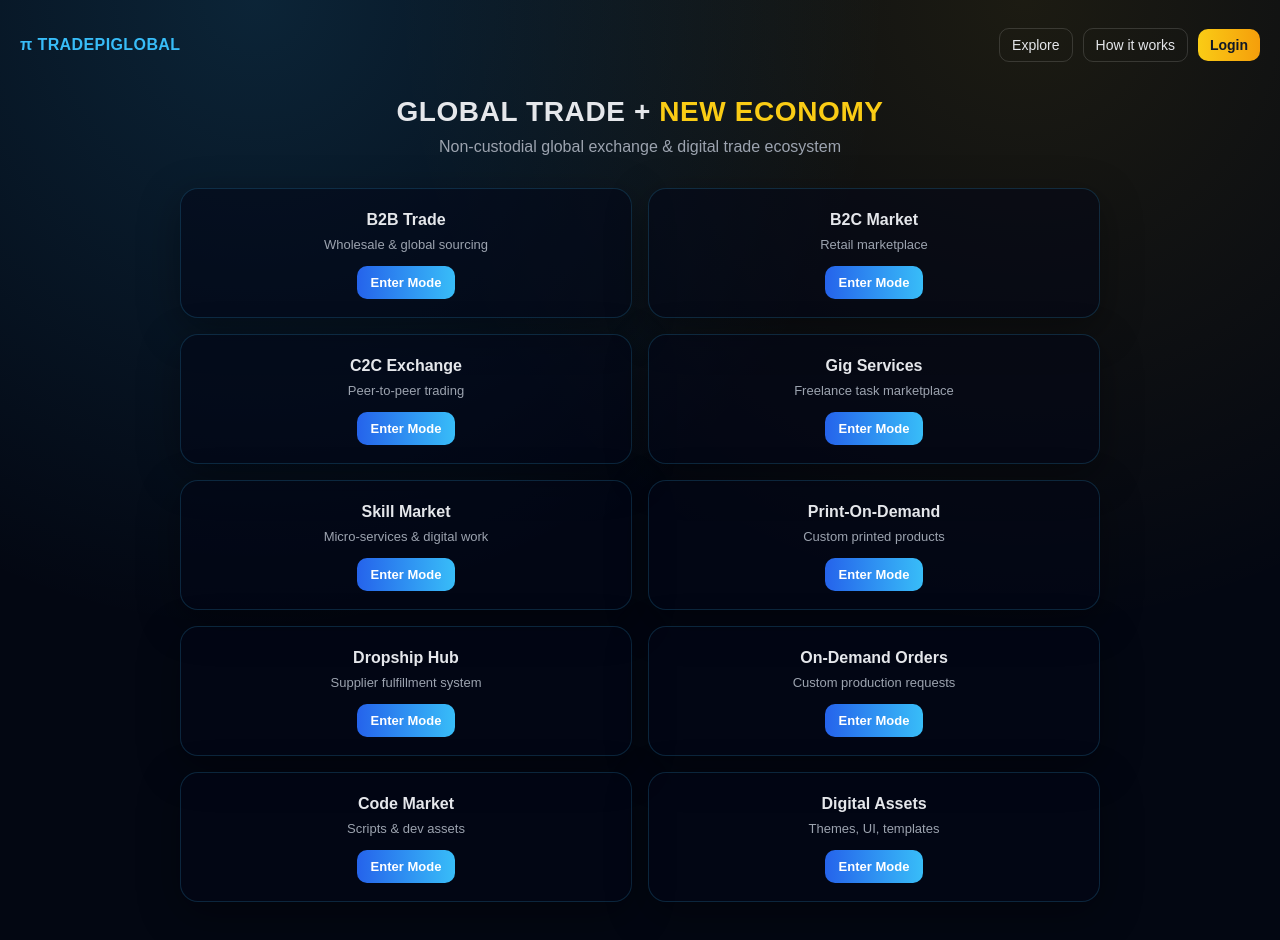
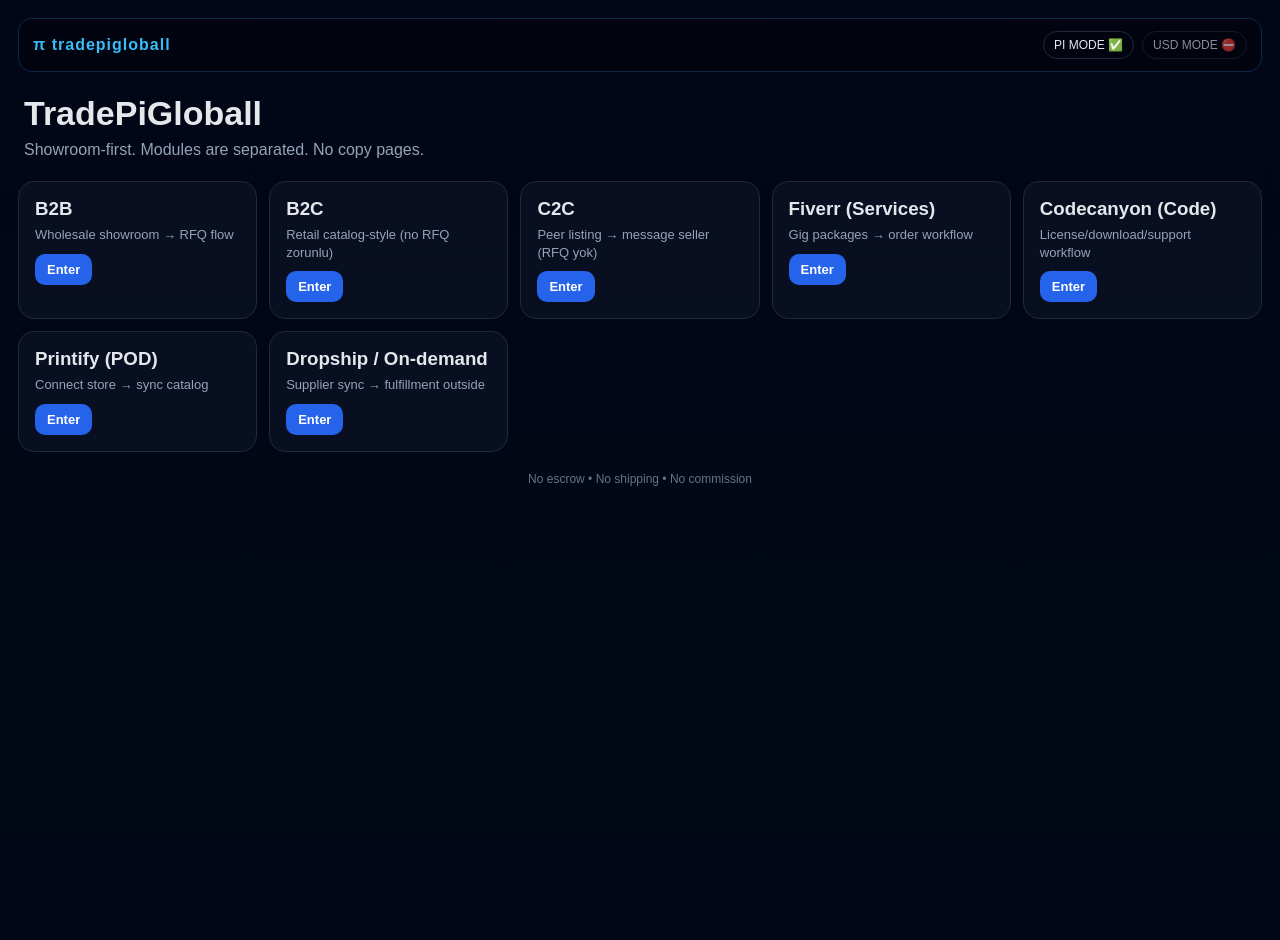
Before and after one commit to Bugsbuny24/tradepi, a Vue app: page / in a window 1280 px wide. Shown: the top 940 px of the page. After the commit the page ends 836 px from the top, so only its background shows below. Built offline with nearby package versions, Linux system fonts and the light colour scheme.

Commit message:
Update HomeView.vue

```diff
--- a/src/views/HomeView.vue
+++ b/src/views/HomeView.vue
@@ -1,137 +1,82 @@
 <template>
   <div class="page">
-    <!-- TOP BAR -->
     <header class="topbar">
-      <div class="logo">π TRADEPIGLOBAL</div>
-
-      <div class="actions">
-        <RouterLink class="ghost" to="/explore">Explore</RouterLink>
-        <RouterLink class="ghost" to="/how">How it works</RouterLink>
-        <RouterLink class="login" to="/profile">Login</RouterLink>
+      <div class="logo">π tradepigloball</div>
+      <div class="right">
+        <span class="pill">PI MODE ✅</span>
+        <span class="pill off" title="USD MODE kapalı">USD MODE ⛔</span>
       </div>
     </header>
 
-    <!-- HERO -->
     <section class="hero">
-      <h1>
-        GLOBAL TRADE + <span>NEW ECONOMY</span>
-      </h1>
-      <p>Non-custodial global exchange &amp; digital trade ecosystem</p>
+      <h1>TradePiGloball</h1>
+      <p>Showroom-first. Modules are separated. No copy pages.</p>
     </section>
 
-    <!-- MODES -->
     <section class="grid">
-      <div v-for="m in modes" :key="m.title" class="card">
-        <h3>{{ m.title }}</h3>
-        <p>{{ m.desc }}</p>
+      <RouterLink class="card" to="/b2b/products">
+        <h3>B2B</h3>
+        <p>Wholesale showroom → RFQ flow</p>
+        <span class="go">Enter</span>
+      </RouterLink>
 
-        <RouterLink class="enter" :to="m.to">
-          Enter Mode
-        </RouterLink>
-      </div>
+      <RouterLink class="card" to="/b2c">
+        <h3>B2C</h3>
+        <p>Retail catalog-style (no RFQ zorunlu)</p>
+        <span class="go">Enter</span>
+      </RouterLink>
+
+      <RouterLink class="card" to="/c2c">
+        <h3>C2C</h3>
+        <p>Peer listing → message seller (RFQ yok)</p>
+        <span class="go">Enter</span>
+      </RouterLink>
+
+      <RouterLink class="card" to="/services">
+        <h3>Fiverr (Services)</h3>
+        <p>Gig packages → order workflow</p>
+        <span class="go">Enter</span>
+      </RouterLink>
+
+      <RouterLink class="card" to="/code">
+        <h3>Codecanyon (Code)</h3>
+        <p>License/download/support workflow</p>
+        <span class="go">Enter</span>
+      </RouterLink>
+
+      <RouterLink class="card" to="/pod">
+        <h3>Printify (POD)</h3>
+        <p>Connect store → sync catalog</p>
+        <span class="go">Enter</span>
+      </RouterLink>
+
+      <RouterLink class="card" to="/dropship">
+        <h3>Dropship / On-demand</h3>
+        <p>Supplier sync → fulfillment outside</p>
+        <span class="go">Enter</span>
+      </RouterLink>
     </section>
+
+    <footer class="foot">
+      No escrow • No shipping • No commission
+    </footer>
   </div>
 </template>
 
-<script setup>
-import { RouterLink } from "vue-router";
-
-const modes = [
-  { title: "B2B Trade", desc: "Wholesale & global sourcing", to: "/b2b" },
-  { title: "B2C Market", desc: "Retail marketplace", to: "/b2c" },
-  { title: "C2C Exchange", desc: "Peer-to-peer trading", to: "/c2c" },
-  { title: "Gig Services", desc: "Freelance task marketplace", to: "/services" },
-  { title: "Skill Market", desc: "Micro-services & digital work", to: "/services" },
-  { title: "Print-On-Demand", desc: "Custom printed products", to: "/services" },
-  { title: "Dropship Hub", desc: "Supplier fulfillment system", to: "/b2b" },
-  { title: "On-Demand Orders", desc: "Custom production requests", to: "/b2b" },
-  { title: "Code Market", desc: "Scripts & dev assets", to: "/digital" },
-  { title: "Digital Assets", desc: "Themes, UI, templates", to: "/digital" },
-];
-</script>
-
 <style scoped>
-.page {
-  min-height: 100vh;
-  padding: 18px 14px 56px;
-  background: radial-gradient(circle at 20% 0%, rgba(56,189,248,.16), transparent 45%),
-              radial-gradient(circle at 80% 0%, rgba(250,204,21,.10), transparent 45%),
-              #030712;
-  color: #e5e7eb;
-}
-
-.topbar {
-  display: flex;
-  align-items: center;
-  justify-content: space-between;
-  padding: 10px 6px;
-}
-
-.logo { color: #38bdf8; font-weight: 700; letter-spacing: .4px; }
-
-.actions { display: flex; gap: 10px; align-items: center; }
-
-.ghost, .login {
-  text-decoration: none;
-  padding: 8px 12px;
-  border-radius: 10px;
-  border: 1px solid rgba(255,255,255,.14);
-  color: #e5e7eb;
-  font-size: 14px;
-}
-
-.login {
-  background: linear-gradient(90deg, #facc15, #f59e0b);
-  color: #111827;
-  border: 0;
-  font-weight: 700;
-}
-
-.hero {
-  text-align: center;
-  padding: 24px 0 10px;
-}
-
-.hero h1 {
-  margin: 0;
-  font-size: 28px;
-  letter-spacing: .6px;
-}
-.hero h1 span { color: #facc15; }
-.hero p { margin: 10px 0 0; color: #9ca3af; }
-
-.grid {
-  margin: 22px auto 0;
-  display: grid;
-  gap: 16px;
-  max-width: 920px;
-  grid-template-columns: repeat(2, minmax(0, 1fr));
-}
-
-.card {
-  padding: 18px;
-  border-radius: 18px;
-  border: 1px solid rgba(56,189,248,.18);
-  background: rgba(2,6,23,.55);
-  box-shadow: 0 12px 40px rgba(0,0,0,.35);
-  text-align: center;
-}
-
-.card h3 { margin: 4px 0 8px; font-size: 16px; }
-.card p { margin: 0 0 14px; color: #9ca3af; font-size: 13px; }
-
-.enter {
-  display: inline-block;
-  text-decoration: none;
-  padding: 9px 14px;
-  border-radius: 10px;
-  background: linear-gradient(90deg, #2563eb, #38bdf8);
-  color: #fff;
-  font-weight: 700;
-  font-size: 13px;
-}
-
-@media (max-width: 720px) {
-  .grid { grid-template-columns: 1fr; }
-}
+.page{ min-height:100vh; padding:18px; background:linear-gradient(#020617,#000814); }
+.topbar{ display:flex; justify-content:space-between; align-items:center; padding:12px 14px; border:1px solid #0b2a4a; border-radius:14px; background:rgba(0,0,0,.35); }
+.logo{ letter-spacing:1px; font-weight:700; color:#38bdf8; text-transform:lowercase; }
+.right{ display:flex; gap:8px; }
+.pill{ padding:6px 10px; border-radius:999px; border:1px solid #1e293b; color:#e2e8f0; font-size:12px; }
+.off{ opacity:.6; }
+.hero{ padding:22px 6px 6px; }
+.hero h1{ margin:0; font-size:34px; }
+.hero p{ margin:8px 0 0; color:#94a3b8; }
+.grid{ margin-top:16px; display:grid; grid-template-columns:repeat(auto-fit,minmax(220px,1fr)); gap:12px; }
+.card{ display:block; text-decoration:none; padding:16px; border-radius:16px; border:1px solid #1e293b; background:rgba(15,23,42,.55); }
+.card h3{ margin:0 0 6px; color:#e5e7eb; }
+.card p{ margin:0 0 10px; color:#94a3b8; font-size:13px; line-height:1.35; }
+.go{ display:inline-block; padding:8px 12px; border-radius:10px; background:#2563eb; color:white; font-weight:600; font-size:13px; }
+.foot{ margin-top:20px; color:#64748b; font-size:12px; text-align:center; }
 </style>
```
